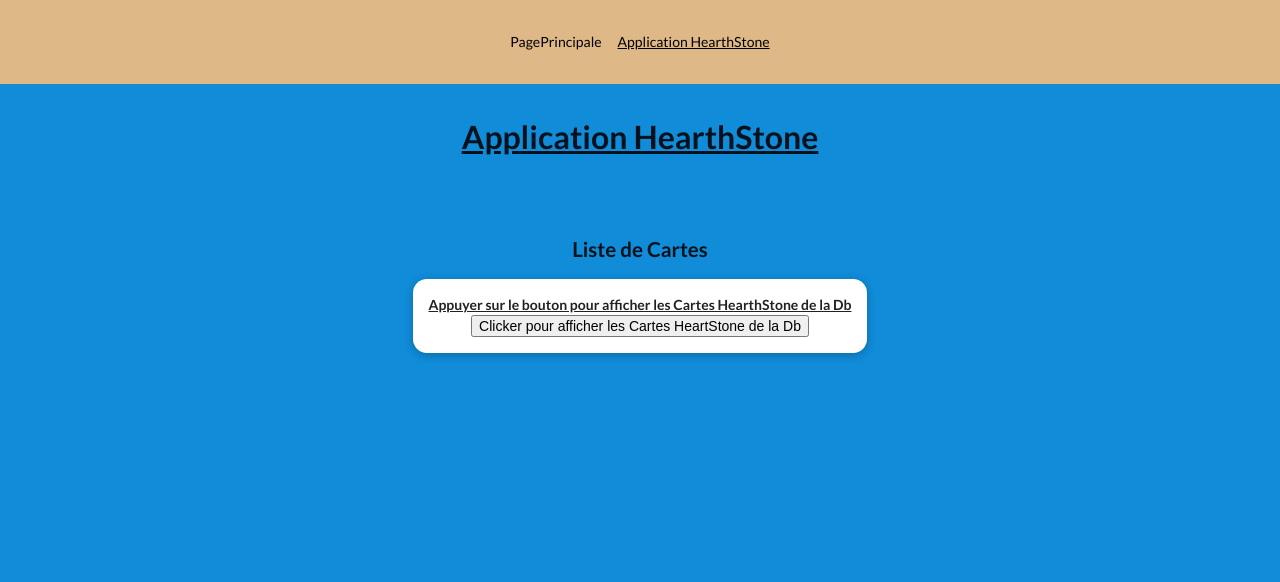
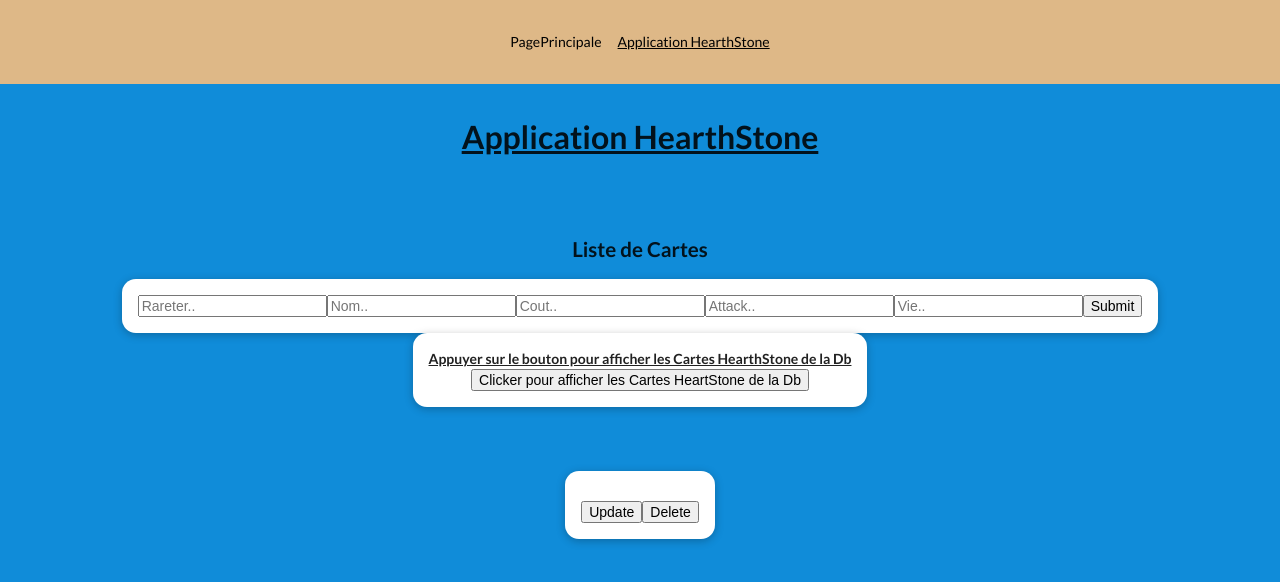
Before and after one commit to PatF3lix/FullStackHeartStone, a React (Create React App) app in the folder HeartStone/my-heartstone-app/: page /HearthStone in a window 1280 px wide. Shown: the top 582 px of the page. Built offline with nearby package versions, Linux system fonts and the light colour scheme.

Commit message:
Added CreateCarte and implimentation

```diff
--- /dev/null
+++ b/HeartStone/my-heartstone-app/src/Components/CarteForm.js
@@ -0,0 +1,34 @@
+const { Fragment } = require("react")
+
+const CarteForm = (props) => {
+    return <Fragment>
+        <form>
+            <input
+                name="Rareter"
+                placeholder="Rareter.."
+                onChange={props.setInput }></input>
+            <input
+                name="Nom"
+                placeholder="Nom.."
+                onChange={props.setInput }></input>
+            <input
+                type="number"
+                name="Cout"
+                placeholder="Cout.."
+                onChange={props.setInput }></input>
+            <input
+                type="number"
+                name="Attack"
+                placeholder="Attack.."
+                onChange={props.setInput }></input>
+            <input
+                type="number"
+                name="Vie"
+                placeholder="Vie.."
+                onChange={props.setInput }></input>
+            <button type="button" onClick={props.ajouterCarte}>Submit</button>
+        </form>
+    </Fragment>
+}
+
+export default CarteForm;
--- a/HeartStone/my-heartstone-app/src/Components/CarteHearthStone.js
+++ b/HeartStone/my-heartstone-app/src/Components/CarteHearthStone.js
@@ -4,8 +4,8 @@
 const CarteHearthStone = (props) => {
     return (
         <li className={classes.carte}>
-            <h2>Nom: { props.Nom}</h2>
-            <h3>Rareter: {props.Rareter }</h3>
+            <h2>{ props.Nom}</h2>
+            <h3>{props.Rareter }</h3>
             <p>Cout: { props.Cout}</p>
             <p>Attack: { props.Attack}</p>
             <p>Vie: { props.Vie}</p>
--- a/HeartStone/my-heartstone-app/src/Controller/HearthStoneController.js
+++ b/HeartStone/my-heartstone-app/src/Controller/HearthStoneController.js
@@ -1,11 +1,33 @@
-import React, { useCallback, useState, useRef, useEffect } from 'react';
+import React, { useCallback, useState, useRef, useEffect, Fragment } from 'react';
 import Card from '../UI/Card';
 import ListCartesHearthStone from '../Components/ListCartesHearthStone';
+import CardHearthStone from '../UI/CardHearthStone';
+import CarteForm from '../Components/CarteForm';
 
 const HearthStoneController = () => {
     const [cartes, setCartes] = useState([]);
     const [isLoading, setIsLoading] = useState(false);
     const [error, setErreur] = useState(null);
+    const [carteChoisi, setCarteChoisi] = useState({ Rareter: '', Nom: '', Cout: 0, Attack: 0, Vie: 0 });
+    const [carteRecuParApi, setCarteRecuParApi] = useState({ Id: 0, Rareter: '', Nom: '', Cout: 0, Attack: 0, Vie: 0 });
+
+    // binding this with on change let u get the value in the input fields entered by the user
+    const validationInput = (e) => {
+        const { name, value } = e.target;
+
+        console.log(value);
+        if ((name === 'Cout' || name ===  'Attack' || name ===  'Vie')) {
+            setCarteChoisi(prevState => ({
+                ...prevState,
+                [name]: parseInt(value)
+            }));
+            return;
+        }
+        setCarteChoisi(prevState => ({
+            ...prevState,
+            [name]: value
+        }));
+    };
 
     //http://localhost:4000/api/GetCartes
     const getTouteLesCarteHandler = useCallback(async () => {
@@ -16,10 +38,8 @@
             if (!response.ok) {
                 throw new Error('Une erreur est survenu lors de lopération getCartes');
             }
-
             const data = await response.json();
-            console.log(data);
-            const cartesDsLaDb = data.results.map(carteData => {
+            const cartesDsLaDb = data.map(carteData => {
                 return {
                     Id: carteData.Id,
                     Rareter: carteData.Rareter,
@@ -36,35 +56,19 @@
         setIsLoading(false);
     }, []);
 
-    const initialRender = useRef(true);
-
-    useEffect(() => {
-        if (initialRender) {
-            initialRender.current = false;
-        } else {
-            getTouteLesCarteHandler();
-        }
-    }, [getTouteLesCarteHandler]);
-
-    let contenu = <p></p>;
-    if (cartes.length > 0) {
-        contenu = <ListCartesHearthStone cartes={cartes}/>
-    };
-
-    if (isLoading) {
-        contenu = <p>Loading...</p>
-    };
-
-    if (error) {
-        contenu = <p>{error}</p>
-    };
-
     //http://localhost:4000/api/AjouterCarte
-    const ajouterCarteHandler = () => {
-        // axios.post('http://localhost:4000/postCarte', {
-        //     Carte: carte
-        // })
-    };
+    const ajouterCarteHandler = useCallback(async () => {
+        const nouvelCarte = await fetch('http://localhost:4000/api/AjouterCarte', {
+            method: 'POST',
+            headers: {
+                'Content-type': 'application/json',
+                'Accept': 'application/json'
+            },
+            body: JSON.stringify({...carteChoisi})
+        }).then(response => response.json())
+        console.log(nouvelCarte);
+        setCarteRecuParApi(nouvelCarte);
+    });
 
     //http://localhost:4000/api/GetCarte/:id
     const getCarteHandler = () => {
@@ -81,7 +85,34 @@
         console.log('inside update');
     };
 
-    return <Card>
+    const initialRender = useRef(true);
+
+    useEffect(() => {
+        if (initialRender) {
+            initialRender.current = false;
+        } else {
+            getTouteLesCarteHandler();
+        }
+    }, [getTouteLesCarteHandler]);
+
+    let contenu = <p></p>;
+    if (cartes.length > 0) {
+        contenu = <ListCartesHearthStone CarteHearthStone={cartes}/>
+    };
+
+    if (isLoading) {
+        contenu = <p>Loading...</p>
+    };
+
+    if (error) {
+        contenu = <p>{error}</p>
+    };
+
+    return <Fragment>
+        <Card>
+            <CarteForm setInput={validationInput} ajouterCarte={ ajouterCarteHandler } ></CarteForm>
+        </Card>
+        <Card>
             <section>
                 <b>
                     <u>
@@ -90,10 +121,11 @@
                 </b>
                 <button onClick={getTouteLesCarteHandler}>Clicker pour afficher les Cartes HeartStone de la Db</button>
         </section>
-        <section>
+        </Card>
+        {<CardHearthStone>
             {contenu}
-        </section>
-    </Card>
+        </CardHearthStone>}
+    </Fragment>
 };
 
 export default HearthStoneController;
--- /dev/null
+++ b/HeartStone/my-heartstone-app/src/UI/CardHearthStone.js
@@ -0,0 +1,14 @@
+import { Fragment } from 'react';
+import classes from './CardHearthStone.module.css';
+
+const CardHearthStone = (props) => {
+    return <Fragment>
+        <div className={classes.card}>
+            {props.children}
+            <button>Update</button>
+            <button>Delete</button>
+        </div>
+    </Fragment>
+};
+
+export default CardHearthStone;
--- /dev/null
+++ b/HeartStone/my-heartstone-app/src/UI/CardHearthStone.module.css
@@ -0,0 +1,10 @@
+.card {
+    padding: 1rem;
+    box-shadow: 0 2px 8px rgba(0, 0, 0, 0.25);
+    border-radius: 14px;
+    background-color: white;
+    max-width: fit-content;
+    margin-left: auto;
+    margin-right: auto;
+    margin-top: 5%;
+}
```
Also changed, not shown: 1 other file (tests, documents, lock files or other folders). Lines whose indentation alone changed are shown as unchanged.
